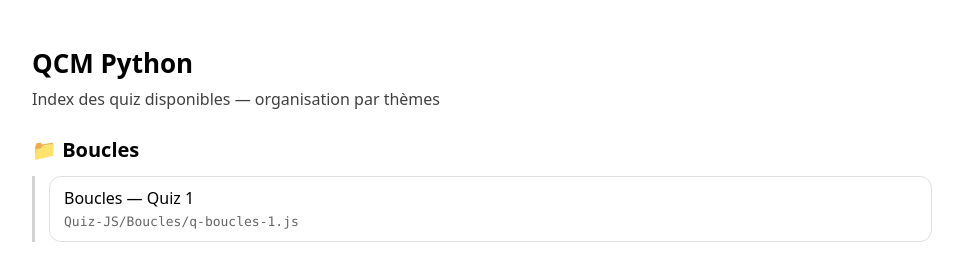
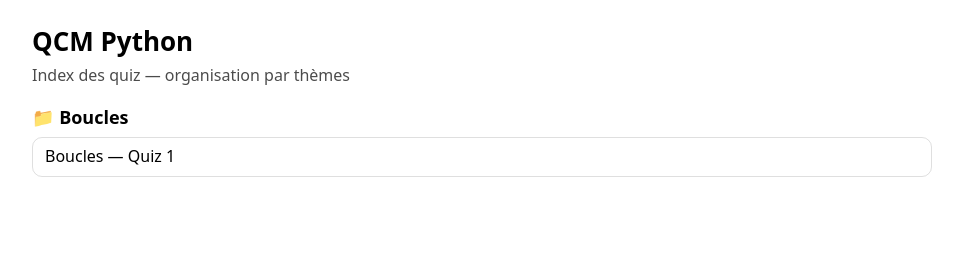
Before and after one commit to nutcrax/python-quiz, a plain HTML site: page index.html in a window 1280 px wide. Shown: the whole page, without its empty margins (158-1121 px from the left). Drawn offline with Linux system fonts and the light colour scheme.

Commit message:
Add files via upload

```diff
--- a/index.html
+++ b/index.html
@@ -3,110 +3,52 @@
 <head>
   <meta charset="utf-8" />
   <meta name="viewport" content="width=device-width,initial-scale=1" />
-  <title>QCM Python — Index</title>
+  <title>QCM Python</title>
 
   <style>
     :root { color-scheme: light dark; }
-
     body {
       font-family: system-ui, -apple-system, Segoe UI, Roboto, Arial, sans-serif;
-      margin: 0;
-      padding: 28px;
-      line-height: 1.4;
+      margin: 0; padding: 24px; line-height: 1.35;
+    }
+    .wrap { max-width: 900px; margin: 0 auto; }
+
+    h1 { font-size: 26px; margin: 0 0 6px; }
+    .sub { opacity: .7; margin: 0 0 18px; }
+
+    .theme { margin-bottom: 18px; }
+    .theme-title {
+      font-size: 18px; font-weight: 600;
+      margin: 0 0 8px; display: flex; gap: 6px; align-items: center;
     }
 
-    .wrap {
-      max-width: 900px;
-      margin: 0 auto;
-    }
+    ul { list-style: none; padding: 0; margin: 0; }
+    li { margin-bottom: 6px; }
 
-    h1 {
-      font-size: 26px;
-      margin-bottom: 6px;
-    }
-
-    .sub {
-      opacity: 0.75;
-      margin-bottom: 26px;
-    }
-
-    .theme {
-      margin-bottom: 28px;
-    }
-
-    .theme-title {
-      font-size: 20px;
-      font-weight: 600;
-      margin-bottom: 12px;
-      display: flex;
-      align-items: center;
-      gap: 8px;
-    }
-
-    .quiz-list {
-      border-left: 3px solid rgba(127,127,127,.35);
-      padding-left: 14px;
-    }
-
-    .quiz {
-      margin-bottom: 12px;
-    }
-
-    a.quiz-link {
-      text-decoration: none;
-      color: inherit;
-      display: block;
-      padding: 10px 14px;
-      border-radius: 12px;
+    a.quiz {
+      display: block; text-decoration: none; color: inherit;
+      padding: 8px 12px; border-radius: 10px;
       border: 1px solid rgba(127,127,127,.25);
     }
-
-    a.quiz-link:hover {
-      background: rgba(127,127,127,.08);
-    }
-
-    .quiz-name {
-      font-weight: 500;
-      font-size: 16px;
-    }
-
-    .quiz-path {
-      font-size: 13px;
-      opacity: 0.6;
-      margin-top: 3px;
-      font-family: ui-monospace, SFMono-Regular, Menlo, Consolas, monospace;
-    }
+    a.quiz:hover { background: rgba(127,127,127,.08); }
   </style>
 </head>
 
 <body>
 <div class="wrap">
-
   <h1>QCM Python</h1>
-  <div class="sub">
-    Index des quiz disponibles — organisation par thèmes
-  </div>
-
-  <!-- ===================== -->
-  <!-- Thème : Boucles       -->
-  <!-- ===================== -->
+  <div class="sub">Index des quiz — organisation par thèmes</div>
 
   <div class="theme">
     <div class="theme-title">📁 Boucles</div>
-
-    <div class="quiz-list">
-
-      <div class="quiz">
-        <a class="quiz-link"
-           href="engine.html?quiz=Quiz-JS/Boucles/q-boucles-1.js">
-          <div class="quiz-name">Boucles — Quiz 1</div>
-          <div class="quiz-path">Quiz-JS/Boucles/q-boucles-1.js</div>
+    <ul>
+      <li>
+        <a class="quiz" href="engine.html?quiz=Quiz-JS/Boucles/q-boucles-1.js">
+          Boucles — Quiz 1
         </a>
-      </div>
-
-    </div>
+      </li>
+    </ul>
   </div>
-
 </div>
 </body>
 </html>
```
